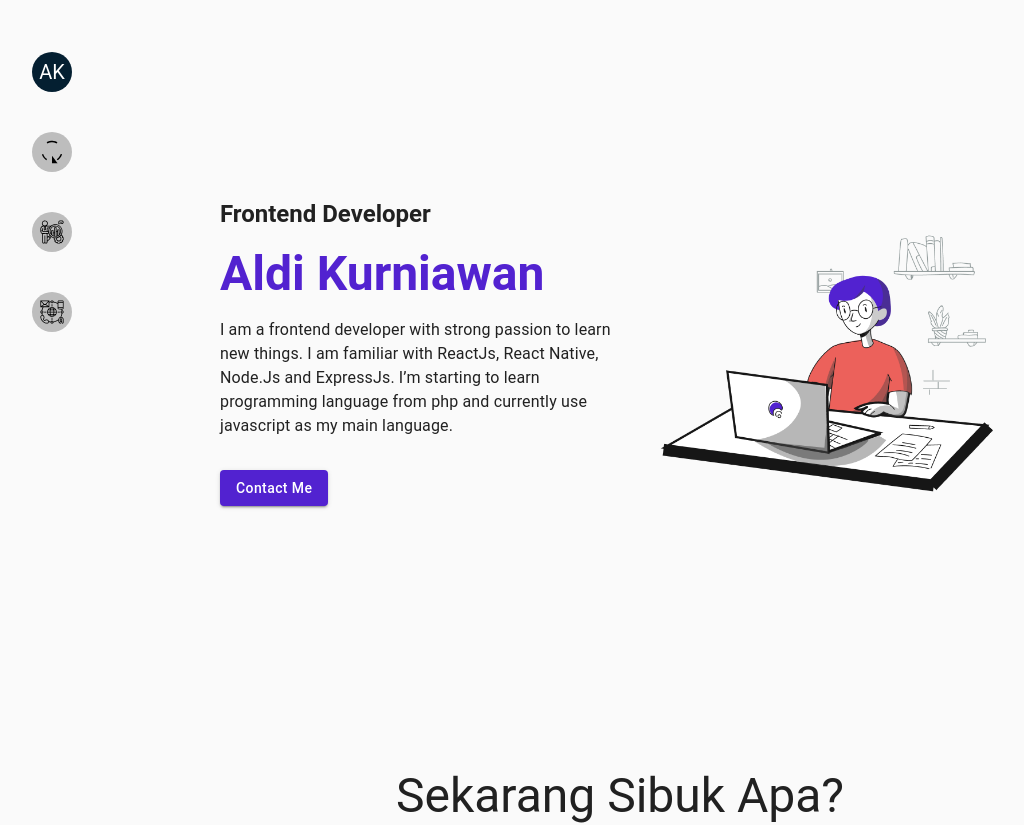
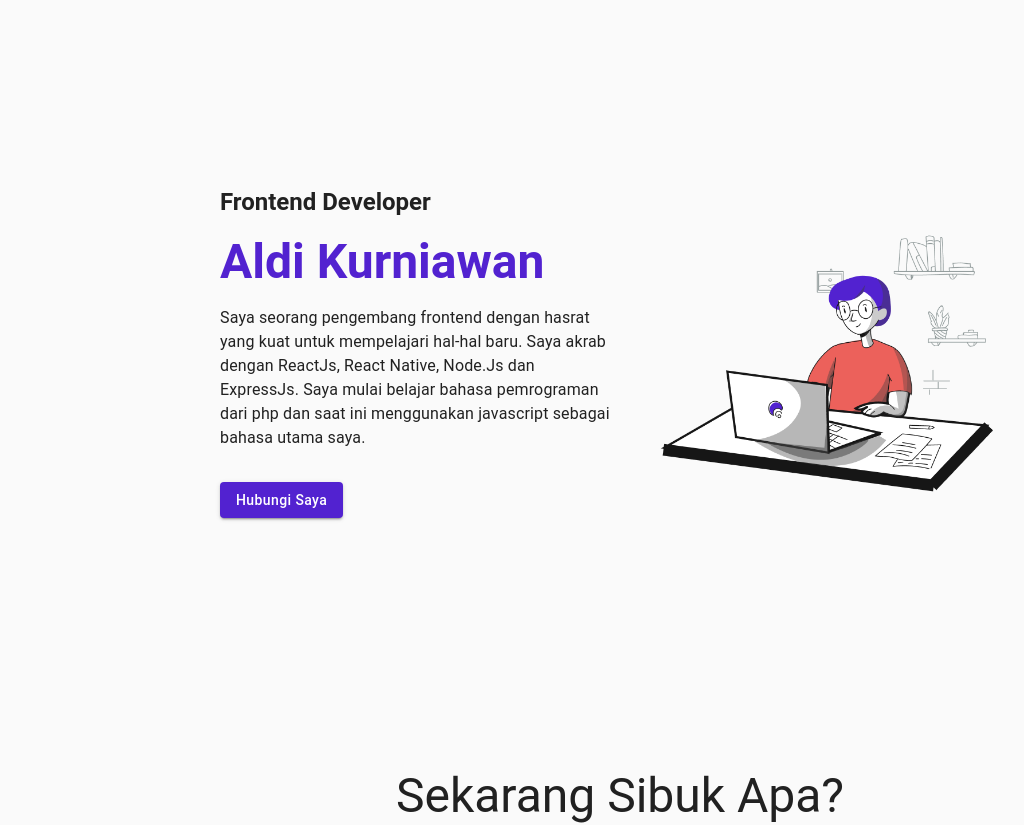
Before and after one commit to kurniaaldi/my-app, a React (Create React App) app: page / in a window 1280 px wide. Shown: the top 825 px of the page, without its empty margins (20-1044 px from the left). Built offline with nearby package versions, Linux system fonts and the light colour scheme.

Commit message:
hide navigation

```diff
--- a/src/App.tsx
+++ b/src/App.tsx
@@ -159,7 +159,7 @@ function App() {
       <CssBaseline />
       <div className="w-full h-full bg-background-light max-w-screen-2xl mx-auto relative">
         {/* <Navbar /> */}
-        <nav className="fixed top-10 left-10 flex flex-col items-center justify-center gap-4">
+        {/* <nav className="fixed top-10 left-10 flex flex-col items-center justify-center gap-4">
           <IconButton aria-label="delete" size="large">
             <a href="#intro">
               <Avatar className="bg-background-dark">AK</Avatar>
@@ -186,7 +186,7 @@ function App() {
               </Avatar>
             </a>
           </IconButton>
-        </nav>
+        </nav> */}
         <main className="lg:px-60 mobile:px-6 sm:px-12 w-full space-y-16">
           <Intro />
           <section className="w-full mobile:h-full sm:h-full flex items-start justify-start flex-col space-y-4">
@@ -339,7 +339,10 @@ function App() {
           </section>
           {/* <ContactForm /> */}
         </main>
-        <footer className="w-full h-full min-h-[10rem] flex items-center justify-center flex-col gap-4">
+        <footer
+          id="contact"
+          className="w-full h-full min-h-[10rem] flex items-center justify-center flex-col gap-4"
+        >
           <Typography className="font-bold text-primary" variant="h5">
             Connect To Me
           </Typography>
--- a/src/components/molecules/intro/index.tsx
+++ b/src/components/molecules/intro/index.tsx
@@ -6,6 +6,7 @@ import {
   useTheme,
 } from "@mui/material";
 import React from "react";
+import id from "constan/id.json";
 
 function Intro() {
   const theme = useTheme();
@@ -27,14 +28,11 @@ function Intro() {
           <Typography className="text-primary font-bold" variant="h3">
             Aldi Kurniawan
           </Typography>
-          <Typography paragraph>
-            I am a frontend developer with strong passion to learn new things. I
-            am familiar with ReactJs, React Native, Node.Js and ExpressJs. I’m
-            starting to learn programming language from php and currently use
-            javascript as my main language.
-          </Typography>
+          <Typography paragraph>{id.profile}</Typography>
           <Button color="primary" variant="contained" className="normal-case">
-            Contact Me
+            <a href="#contact" className="text-[white]">
+              {id.hubungi}
+            </a>
           </Button>
         </div>
       </Grid>
```
